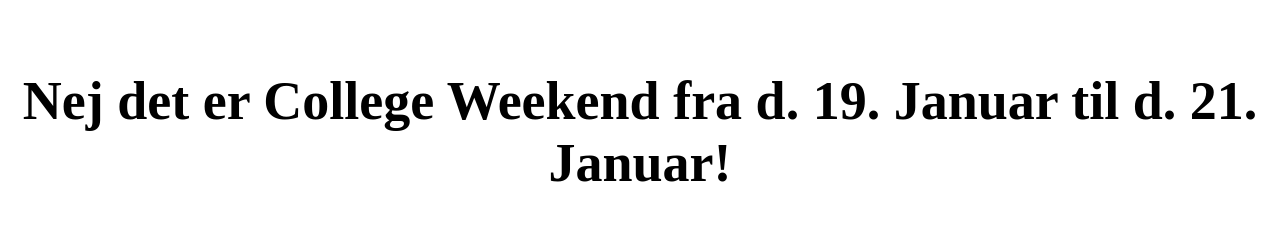
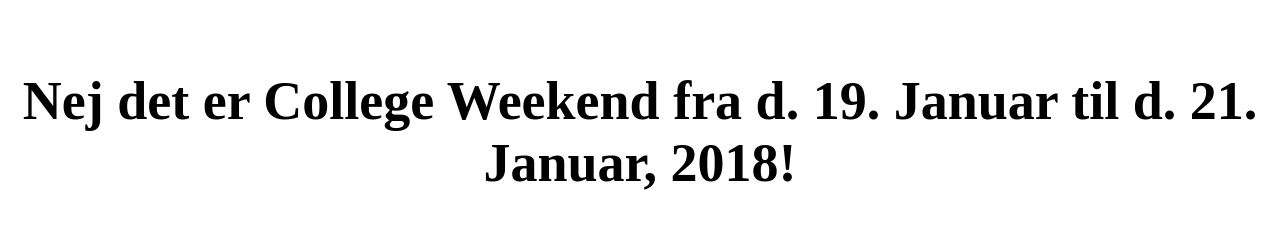
Before and after one commit to AndersSchmidtHansen/cw, a plain HTML site: page index.html in a window 1280 px wide. Shown: the part 269-498 px from the top of the page. Drawn offline with nearby package versions, Linux system fonts and the light colour scheme.

Commit message:
Update index.html

```diff
--- a/index.html
+++ b/index.html
@@ -8,7 +8,7 @@
   <center id="app">
     <h1>Er det College Weekend NU?</h1>
     <h2 style="font-size:100px;">{{ isCollegeWeekend }}</h2>
-    <h2 style="font-size:54px;">Nej det er College Weekend fra d. 19. Januar til d. 21. Januar!</h2>
+    <h2 style="font-size:54px;">Nej det er College Weekend fra d. 19. Januar til d. 21. Januar, 2018!</h2>
   </center>
 
   <script>
```
